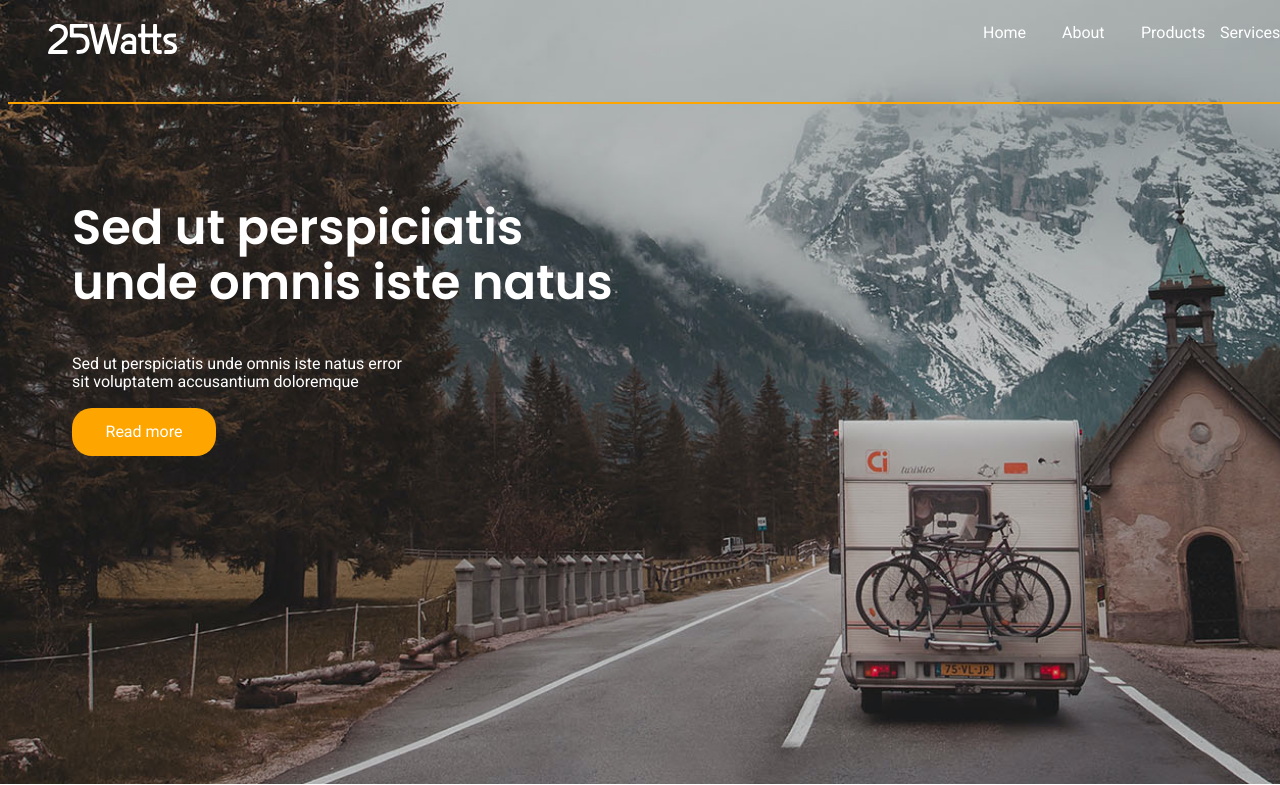
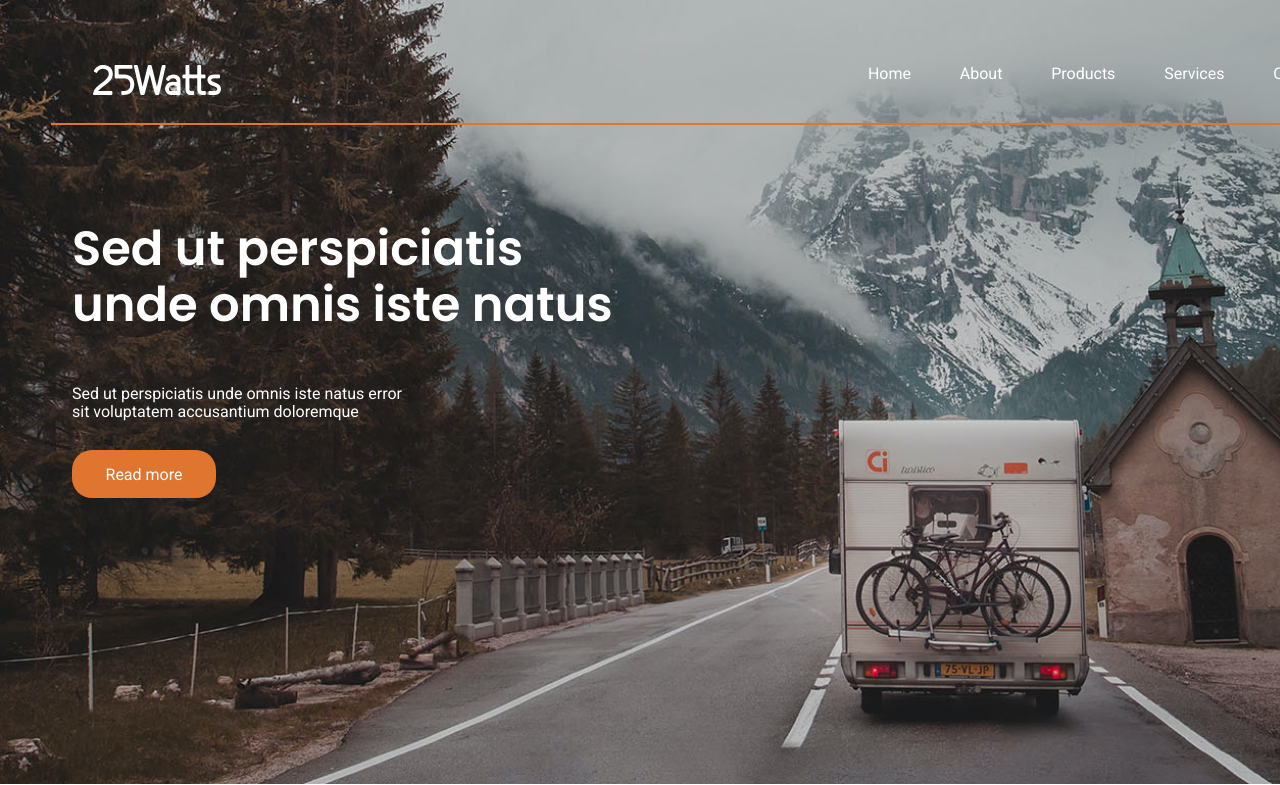
Before and after one commit to jenkins96/25WattsProject, a plain HTML site: page index.html in a window 1280 px wide. Shown: the top 785 px of the page. Drawn offline with Linux system fonts and the light colour scheme.

Commit message:
first page done
first page done

```diff
--- a/index.html
+++ b/index.html
@@ -8,12 +8,39 @@
     <link rel="stylesheet" href="stylesheet/stylesheet.css">
     <link rel="preconnect" href="https://fonts.gstatic.com">
     <link
-        href="https://fonts.googleapis.com/css2?family=Poppins:wght@500;600&family=Roboto:wght@400;500;700&display=swap"
-        rel="stylesheet">
+    href="https://fonts.googleapis.com/css2?family=Poppins:wght@500;600&family=Roboto:wght@400;500;700&display=swap"
+    rel="stylesheet">
     <title>25 Watts</title>
 </head>
 
 <body>
+    <nav>
+        <header>
+            <figure>
+                <img src="images/top-logo.svg" alt="Logo de 25 Watts" style="width:100%">
+                <figcaption></figcaption>
+            </figure>
+        </header>
+         <ul>
+            <li><a href="#">Home</a></li>
+            <li><a href="#">About</a></li>
+            <li><a href="#">Products</a></li>
+            <li><a href="#">Services</a></li>
+            <li><a href="#">Contact</a></li>
+        </ul>
+    </nav>
+    <hr>
+
+    <section id="section1">
+        <header>
+            <div>
+                <h2>Sed ut perspiciatis <br>unde omnis iste natus</h2>
+            </div>
+        </header>
+        <p>Sed ut perspiciatis unde omnis iste natus error <br> sit voluptatem accusantium doloremque</p>
+        <button>Read more</button>
+    </section>
+    <!--
     <header id="mainHeader">
         <figure>
             <a href="#">
@@ -61,7 +88,7 @@
             <h2>Sed ut perspiciatis <br>unde omnis iste natus</h2>
         </div>
     </section>
-
+-->
 </body>
 
 </html>
--- a/stylesheet/stylesheet.css
+++ b/stylesheet/stylesheet.css
@@ -10,6 +10,70 @@ body{
     width: 1366px;
     height: 768px;
 }
+nav{
+    display: flex;
+    justify-content: space-between;
+    align-content: center;
+    width: 1366px
+}
+nav header{
+     padding-top: 3%;
+     margin-left: 2.8rem;
+}
+nav ul{
+     padding-top: 3%;
+}
+nav ul > li{
+    display: inline;
+    margin-right: 2.8rem;
+
+}
+nav ul li > a{
+    font-family: 'Roboto', sans-serif;
+    font-weight: 400;
+    font-size: 16px;
+    text-align: center;
+    color: white;
+    text-decoration: none;
+}
+hr{
+    color: #E0752F;
+    border: 0;
+    border-top: 2px solid #E0752F;
+    width: 100vw;
+}
+#section1{
+    margin-left: 4em;
+    margin-top: 6em;
+    color: white;
+}
+#section1 header div h2{
+
+    font-size: 48px;
+    opacity: 1;
+    font-family: 'Poppins', sans-serif;
+    font-weight: 600;
+
+}
+#section1 p {
+    font-size: 16px;
+    font-family: 'Roboto', sans-serif;
+    padding: 1% 0 1% 0;
+}
+#section1 button{
+    border-radius: 20px;
+    background-color: #E0752F;
+    color: white;
+    border:none;
+    font-family: 'Roboto', sans-serif;
+    font-size: 16px;
+    width: 144px;
+    height: 48px;
+
+
+}
+
+/*
 #mainHeader{
     width: 1366px;
     height: 96px;
@@ -47,7 +111,7 @@ body{
     color: white;
     text-decoration: none;
 }
-/*
+
 header##section1Header h1 a, header##section1Header nav ul li a{
     text-decoration: none;
     color: white;
@@ -79,7 +143,7 @@ header##section1Header nav{
 	color: white;
 
 }
-*/
+
 #section1{
 	margin-left: 4em;
 	margin-top: 6em;
@@ -145,7 +209,7 @@ header##section1Header nav{
     height: 768px;
     background-color: #F2F4F1;
 }
-/*
+
 font-family: 'Poppins', sans-serif;
 font-family: 'Roboto', sans-serif;
 */
```
